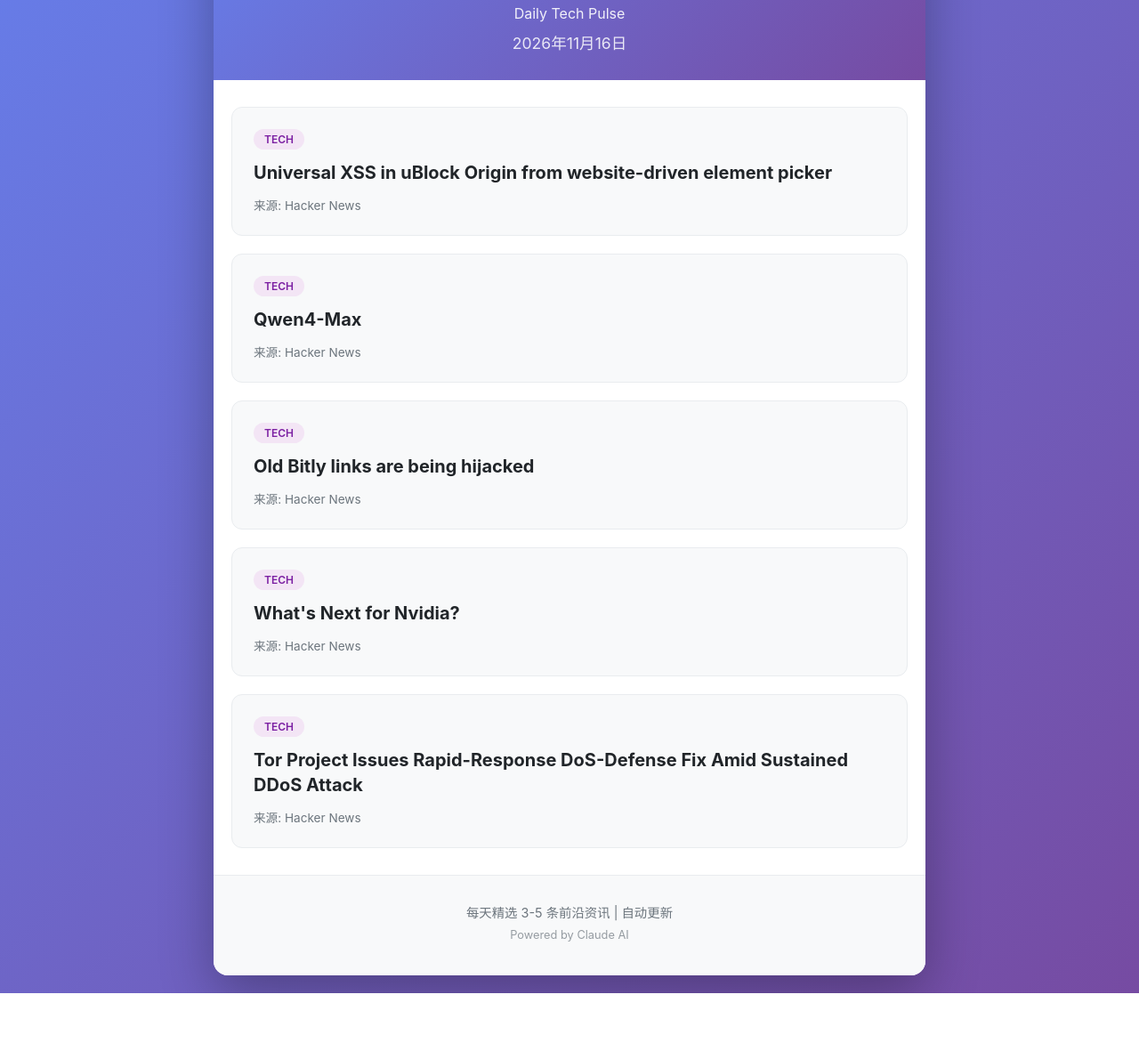
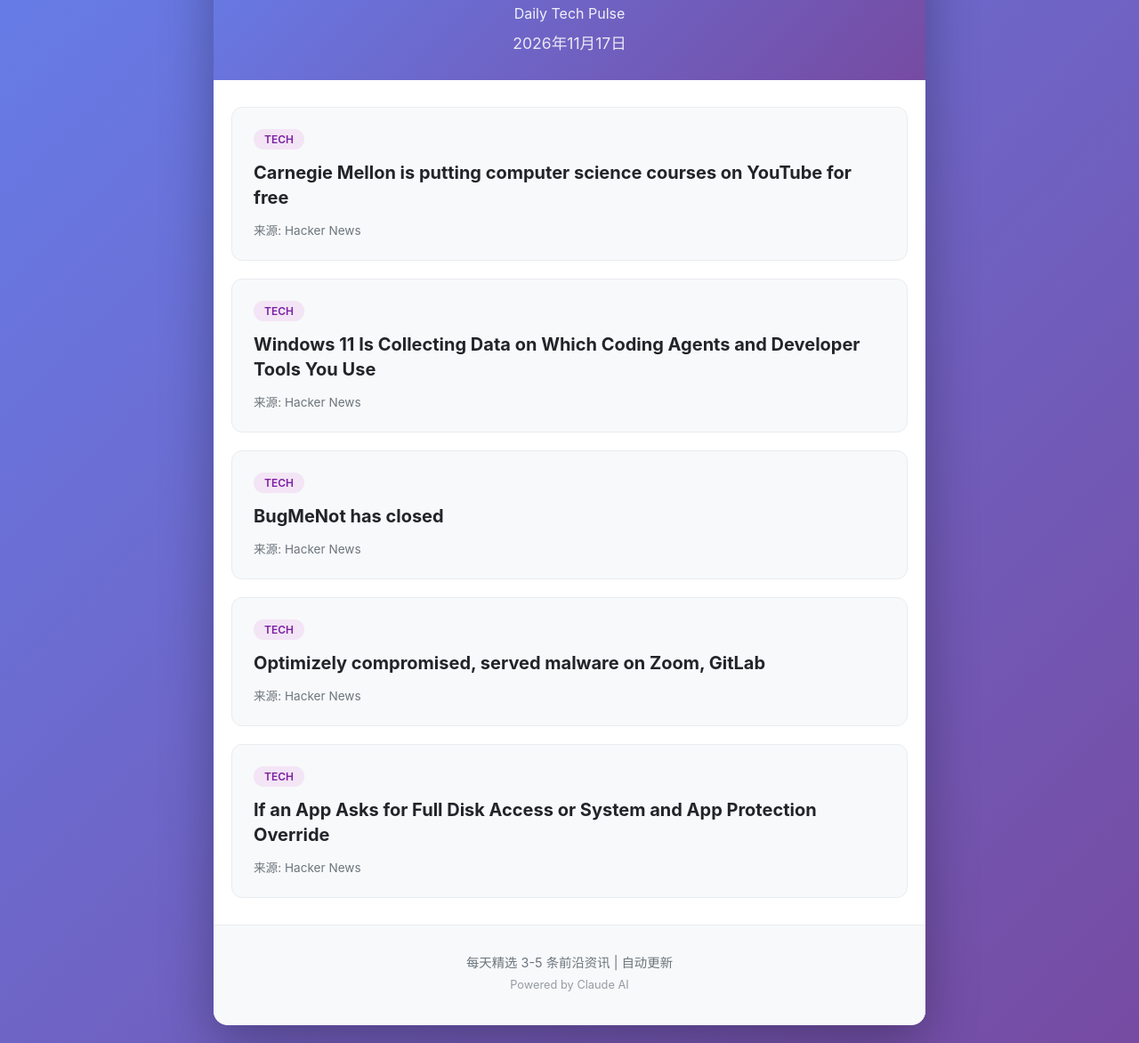
Before and after one commit to guixin1/daily-tech-pulse, a plain HTML site: page index.html in a window 1280 px wide. Shown: the part 121-1293 px from the top of the page at 89% size. Before the commit the page ends 1237 px from the top, so only its background shows below. Drawn offline with Linux system fonts and the light colour scheme.

Commit message:
Update daily news - 2026-11-17

```diff
--- a/index.html
+++ b/index.html
@@ -11,7 +11,7 @@
         <header>
             <h1>每日前沿</h1>
             <p class="subtitle">Daily Tech Pulse</p>
-            <p class="date">2026年11月16日</p>
+            <p class="date">2026年11月17日</p>
         </header>
 
         <main>
@@ -19,7 +19,7 @@
 
                 <article class="news-item">
                     <span class="source-tag tech">tech</span>
-                    <h2><a href="https://iter.ca/post/ubo-uxss/" target="_blank" rel="noopener">Universal XSS in uBlock Origin from website-driven element picker</a></h2>
+                    <h2><a href="https://www.cs.cmu.edu/learn/" target="_blank" rel="noopener">Carnegie Mellon is putting computer science courses on YouTube for free</a></h2>
                     <p class="summary"></p>
                     <div class="meta">
                         <span class="source">来源: Hacker News</span>
@@ -28,7 +28,7 @@
 
                 <article class="news-item">
                     <span class="source-tag tech">tech</span>
-                    <h2><a href="https://qwen.ai/blog?id=qwen4-max" target="_blank" rel="noopener">Qwen4-Max</a></h2>
+                    <h2><a href="https://xusheng.dev/posts/windows-coding-agent-telemetry/" target="_blank" rel="noopener">Windows 11 Is Collecting Data on Which Coding Agents and Developer Tools You Use</a></h2>
                     <p class="summary"></p>
                     <div class="meta">
                         <span class="source">来源: Hacker News</span>
@@ -37,7 +37,7 @@
 
                 <article class="news-item">
                     <span class="source-tag tech">tech</span>
-                    <h2><a href="https://ransomnews.com/burger-king-tweet-bitly-link-hijack-2026/" target="_blank" rel="noopener">Old Bitly links are being hijacked</a></h2>
+                    <h2><a href="https://www.bugmenot.com/" target="_blank" rel="noopener">BugMeNot has closed</a></h2>
                     <p class="summary"></p>
                     <div class="meta">
                         <span class="source">来源: Hacker News</span>
@@ -46,7 +46,7 @@
 
                 <article class="news-item">
                     <span class="source-tag tech">tech</span>
-                    <h2><a href="https://steveblank.com/2026/11/15/whats-next-for-nvidia/" target="_blank" rel="noopener">What's Next for Nvidia?</a></h2>
+                    <h2><a href="https://blog.report-uri.com/worlds-largest-brands-infected-with-malware-via-optimizely/" target="_blank" rel="noopener">Optimizely compromised, served malware on Zoom, GitLab</a></h2>
                     <p class="summary"></p>
                     <div class="meta">
                         <span class="source">来源: Hacker News</span>
@@ -55,7 +55,7 @@
 
                 <article class="news-item">
                     <span class="source-tag tech">tech</span>
-                    <h2><a href="https://forum.torproject.org/t/security-release-0-4-9-17/22454" target="_blank" rel="noopener">Tor Project Issues Rapid-Response DoS-Defense Fix Amid Sustained DDoS Attack</a></h2>
+                    <h2><a href="https://support.apple.com/en-us/149699" target="_blank" rel="noopener">If an App Asks for Full Disk Access or System and App Protection Override</a></h2>
                     <p class="summary"></p>
                     <div class="meta">
                         <span class="source">来源: Hacker News</span>
```
